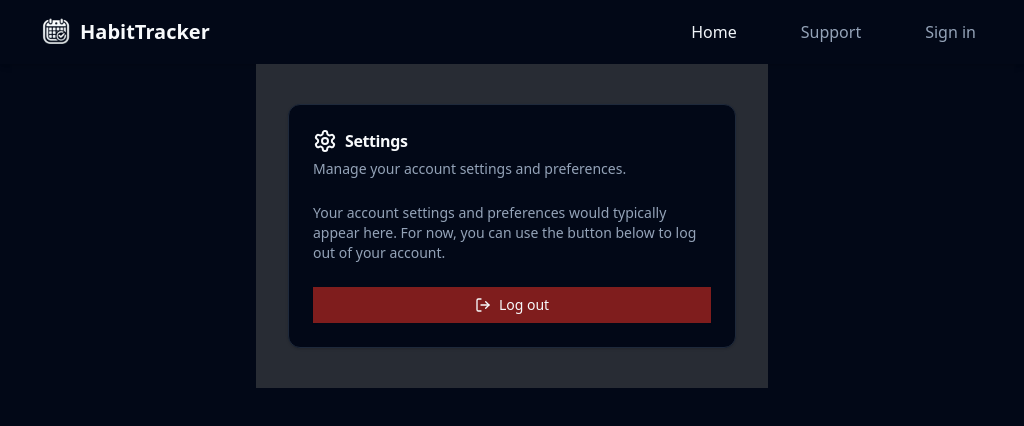
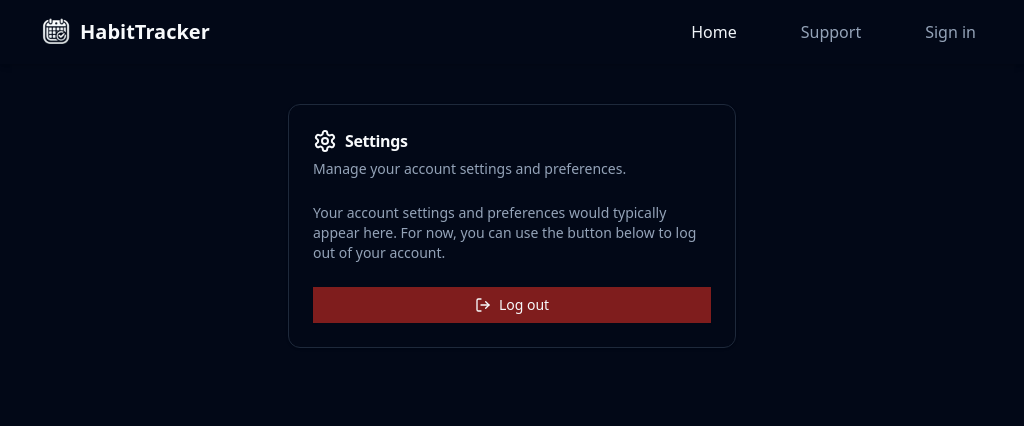
Before and after one commit to aryanbhat/habitify, a React (Vite) app: page /settings in a window 1024 px wide. Shown: the top 426 px of the page. Built offline with nearby package versions, Linux system fonts and the light colour scheme; no server answers.

Commit message:
scrollbar

```diff
--- a/src/components/LoadingBlockAnimationComp/LoadingBlockAnimationComp.css
+++ b/src/components/LoadingBlockAnimationComp/LoadingBlockAnimationComp.css
@@ -1,14 +1,3 @@
-.container {
-  height: 100%;
-  background: rgb(40, 44, 52);
-}
-
-.container {
-  display: flex;
-  justify-content: center;
-  align-items: center;
-}
-
 .loadingspinner {
   --square: 26px;
   --offset: 30px;
--- a/src/index.css
+++ b/src/index.css
@@ -73,22 +73,51 @@
   }
 }
 /* Custom scrollbar styles */
-* {
-  scrollbar-width: thin;
-  scrollbar-color: var(--primary) var(--background);
+
+@media only screen and (min-width: 1024px) {
+  ::-webkit-scrollbar {
+    position: absolute;
+    width: 0.5vh;
+    border-radius: 5px;
+    background: transparent;
+  }
+
+  ::-webkit-scrollbar-track {
+    border-radius: 5px;
+    /* border: 0.1vh solid rgba(117, 116, 116, 0.34); */
+    border: 0.1vh solid #1b1f2a;
+  }
+
+  ::-webkit-scrollbar-thumb {
+    border-radius: 5px;
+    background-color: #50597b;
+  }
 }
 
-*::-webkit-scrollbar {
-  width: 8px;
-  height: 8px;
+@media (max-width: 1024px) {
+  ::-webkit-scrollbar {
+    position: absolute;
+    width: 0.5vh;
+    border-radius: 5px;
+    background: transparent;
+  }
+
+  ::-webkit-scrollbar-track {
+    border-radius: 5px;
+    /* border: 0.1vh solid rgba(117, 116, 116, 0.34); */
+    border: 0.1vh solid #1b1f2a;
+  }
+
+  ::-webkit-scrollbar-thumb {
+    border-radius: 5px;
+    background-color: #50597b;
+  }
 }
 
-*::-webkit-scrollbar-track {
-  background: var(--background);
+.scrollbar-hide::-webkit-scrollbar {
+  display: none; /* Hide scrollbar in WebKit browsers (Chrome, Safari) */
 }
-
-*::-webkit-scrollbar-thumb {
-  background-color: var(--primary);
-  border-radius: 10px;
-  border: 2px solid var(--background);
+.scrollbar-hide {
+  -ms-overflow-style: none; /* Hide scrollbar in IE and Edge */
+  scrollbar-width: none; /* Hide scrollbar in Firefox */
 }
```
